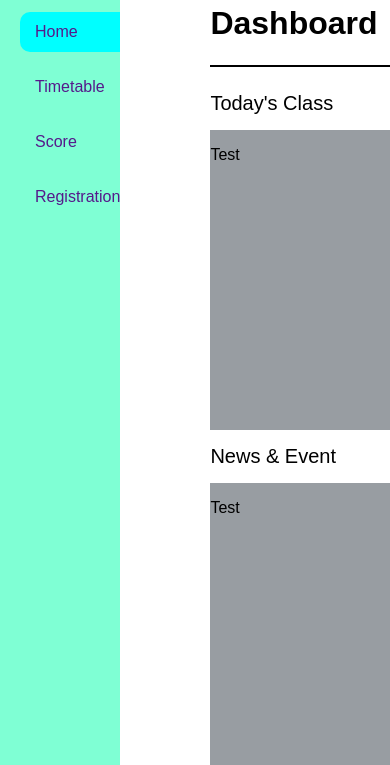
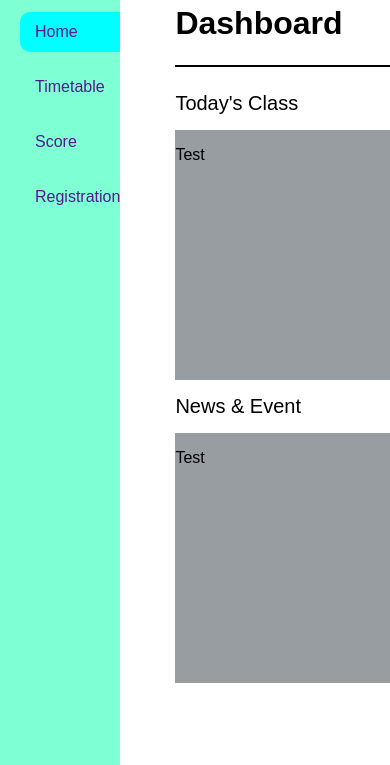
Before and after one commit to Derderen/UAS-WDD, a plain HTML site: page index.html in a window 390 px wide. Shown: the part 79-844 px from the top of the page. Drawn offline with Linux system fonts and the light colour scheme.

Commit message:
Changed the responsive for smaller laptop

```diff
--- a/style.css
+++ b/style.css
@@ -80,7 +80,7 @@ html, body{
 
 .title-row1{
     display: flex;
-    gap: 31vw;
+    gap: 31vw; /*520px*/
     flex-direction: row;
 }
 
@@ -101,3 +101,22 @@ html, body{
     width: 600px;
     background-color: rgb(152, 157, 162);
 }
+
+@media (max-width: 1703px) {
+    .card{
+        height: 250px;
+        width: 450px;
+    }
+
+    .main{
+        padding-left: 55px;
+    }
+
+    .title{
+        gap: 55vw;
+    }
+
+    .title-row1{
+        gap: 29vw;
+    }
+}
```
